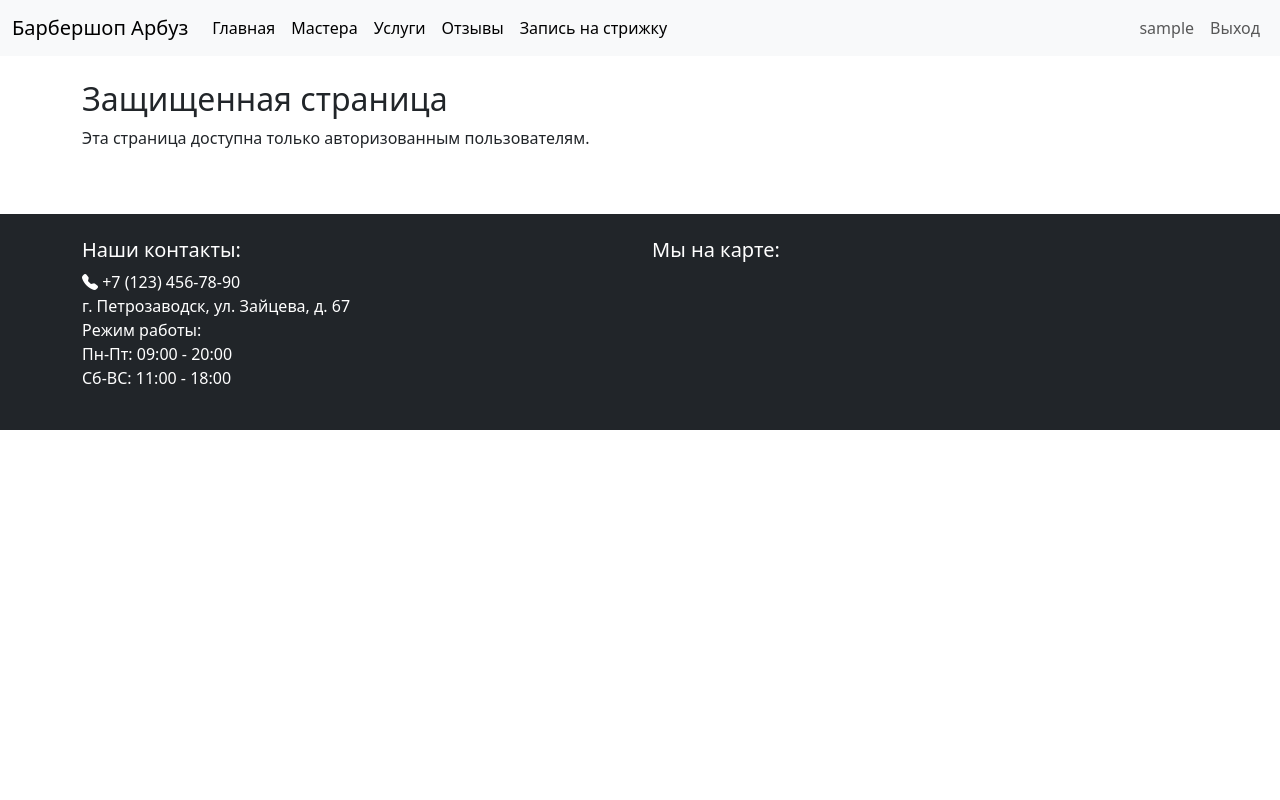
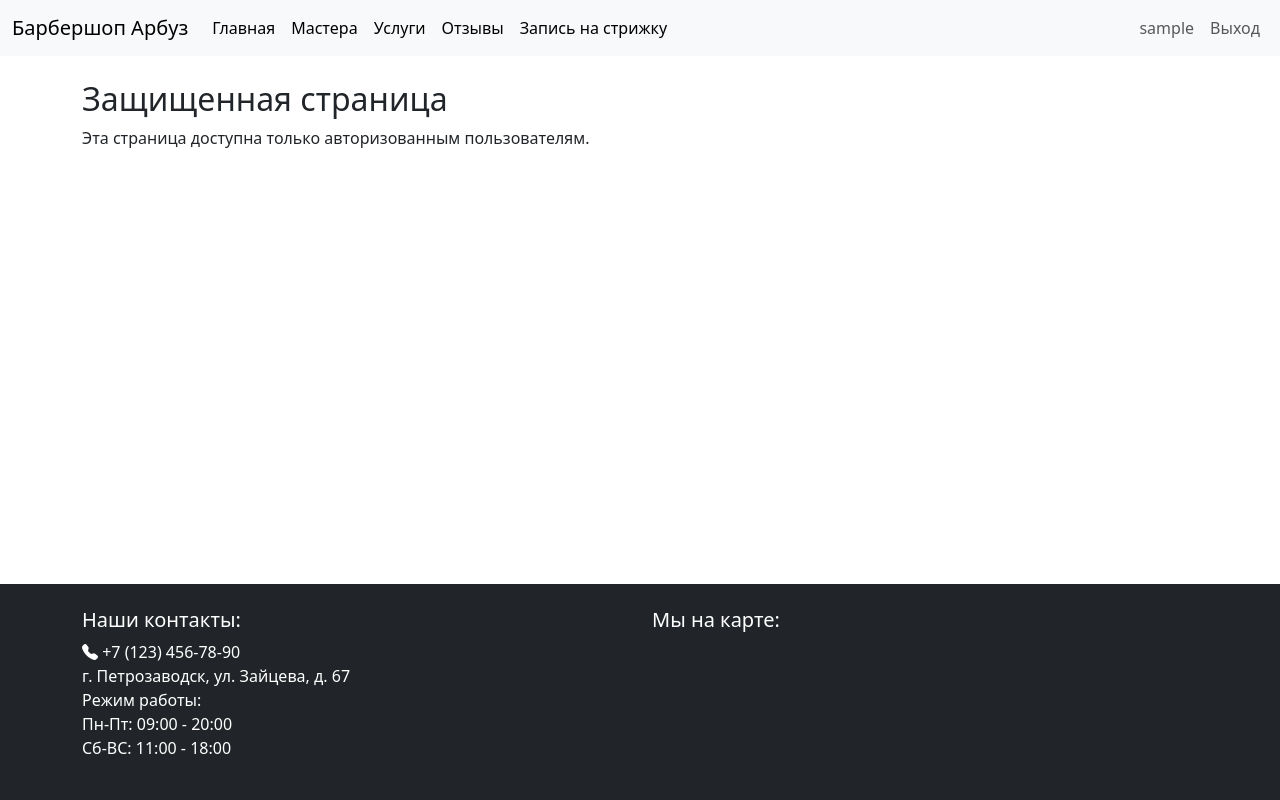
Before and after one commit to Vitaliy-2/django_consult, a Django app: page /protected-class/ in a window 1280 px wide. Run offline with Django 5.2, Linux system fonts and the light colour scheme; the visitor is signed in with stand-in values (Sample User, id 1).

Commit message:
Закрепление футера внизу страницы

```diff
--- a/core/templates/base.html
+++ b/core/templates/base.html
@@ -23,6 +23,20 @@
         .carousel {
             max-width: 200px
             {% comment %} justify-content: center; {% endcomment %}
+        }
+
+        body {
+            display: flex;
+            flex-direction: column;
+            min-height: 100vh;
+        }
+
+        main {
+            flex: 1 0 auto;
+        }
+
+        footer {
+            flex-shrink: 0;
         }
     </style>
 </head>
```
